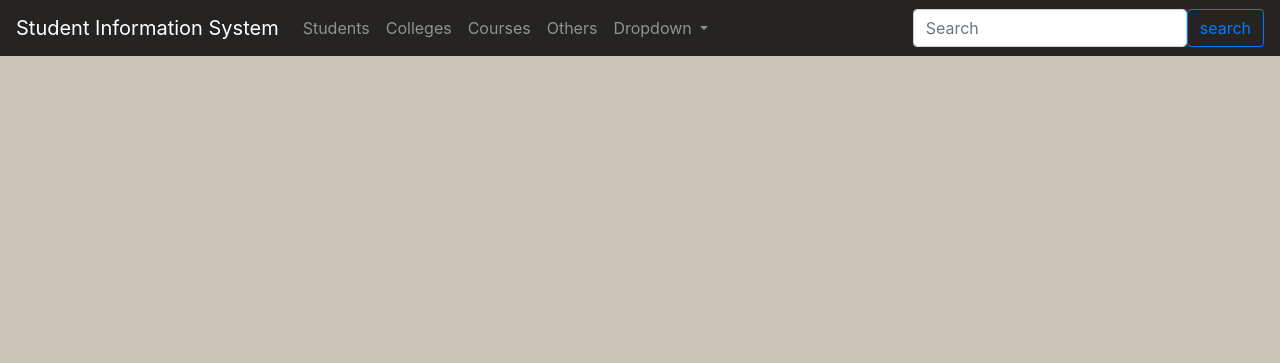
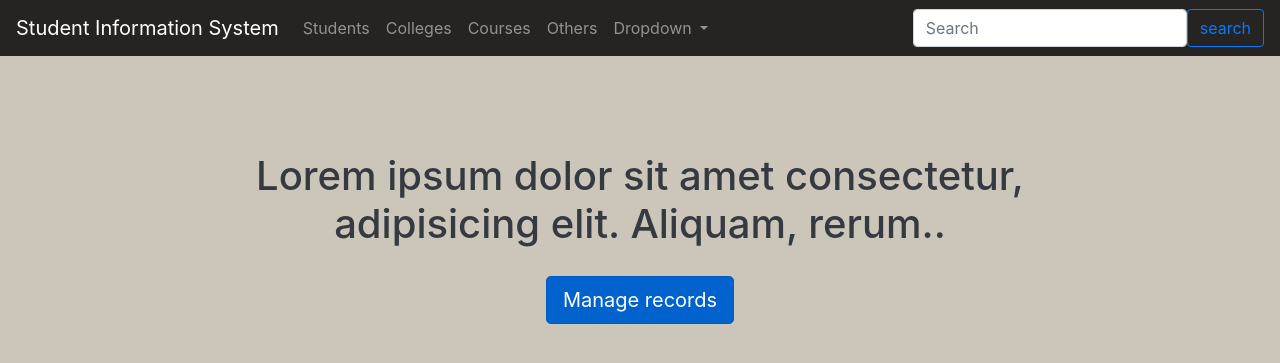
Before and after one commit to richardjamolodmagsalayjr/StudentInformationSystem-WebApplication-Python, a Flask app: page / in a window 1280 px wide. Shown: the top 363 px of the page. Run offline with Flask 2, Linux system fonts and the light colour scheme; some libraries are stand-ins or nearby versions.

Commit message:
Minor changes on manage_college and base_layout and add a headline in the homepage

```diff
--- a/ssis_website/templates/base_layout.html
+++ b/ssis_website/templates/base_layout.html
@@ -58,7 +58,7 @@
         </nav>
 
         <!-- this block only appears in the homepage template -->
-        {% block haedline %} {% endblock %}
+        {% block headline %} {% endblock %}
 
         <!--  this block is an input form to add to student and a table in manage_student template -->
         {% block manage_student %} {% endblock %}
--- a/ssis_website/templates/homepage.html
+++ b/ssis_website/templates/homepage.html
@@ -1,4 +1,16 @@
 {% extends "base_layout.html" %}
 {% block title %} Homepage {% endblock title %}
 
-{% block headline %} Makes managing information easier. {% endblock %}
+{% block headline %}
+
+    <div class="d-flex justify-content-center align-items-center">
+        <div class="mt-5 pt-5 w-75">
+            <h1 class="text-center">Lorem ipsum dolor sit amet consectetur, adipisicing elit. Aliquam, rerum..</h1>
+        </div>
+    </div>
+
+    <div class="text-center mt-1">
+        <a role="button" type="button" class="btn btn-primary active btn-lg mt-3 text-center" href="/student">Manage records</a>
+    </div>
+
+{% endblock %}
--- a/ssis_website/templates/manage_college.html
+++ b/ssis_website/templates/manage_college.html
@@ -34,7 +34,9 @@
 
 
     <!-- table of student records -->
-    <table class="col-9 table mt-4 ms-5">
+
+    <div class="col-9 mt-4 ms-5">
+      <table class = "table">
           <thead class="text-light" style="background-color: #252422 ;">
             <tr>
               <th scope="col">Code</th>
@@ -47,6 +49,6 @@
           </tbody>
         </table>
       </div>
-
+    </div>
 </div>
 {% endblock %}
```
Lines whose indentation alone changed are shown as unchanged.
